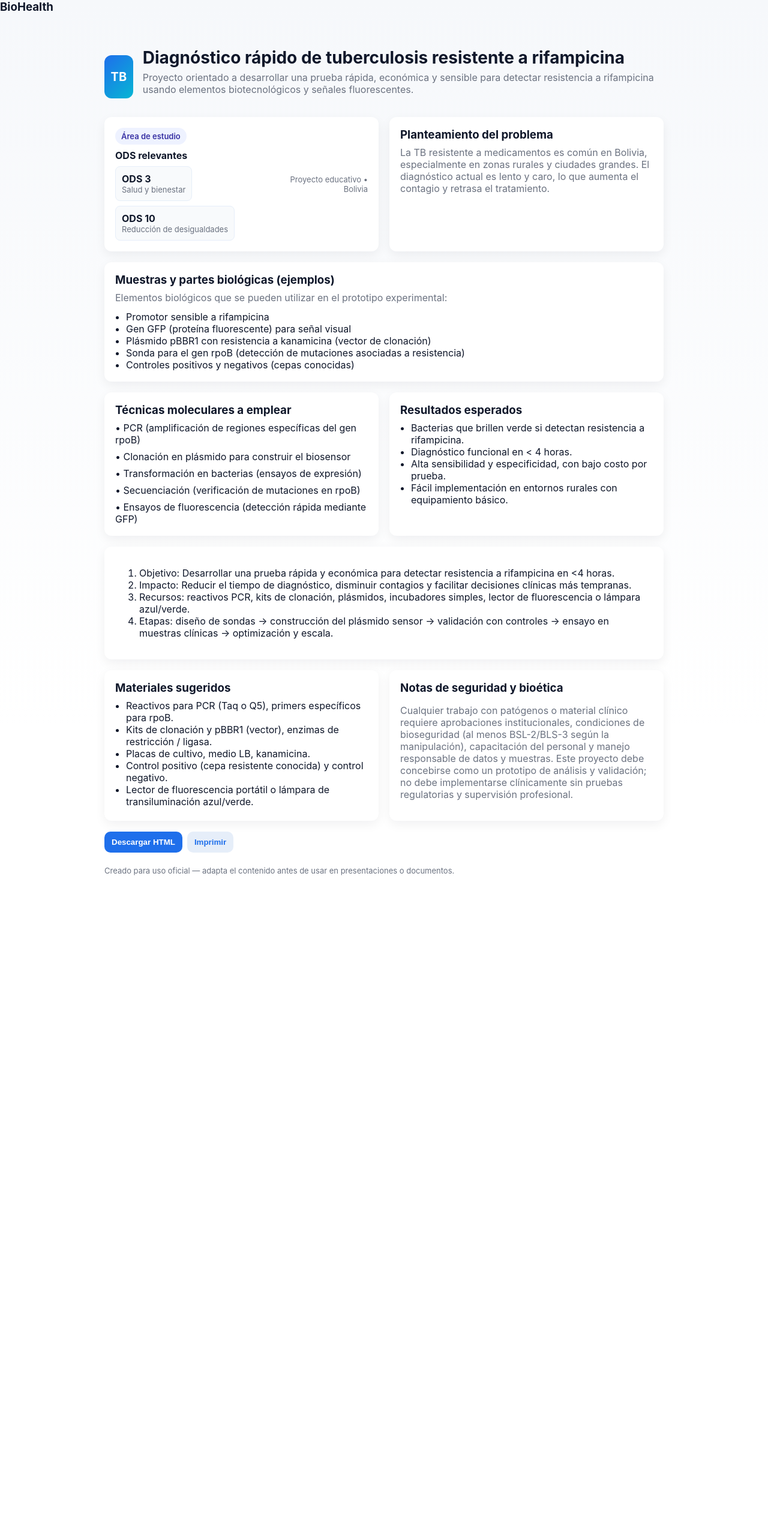
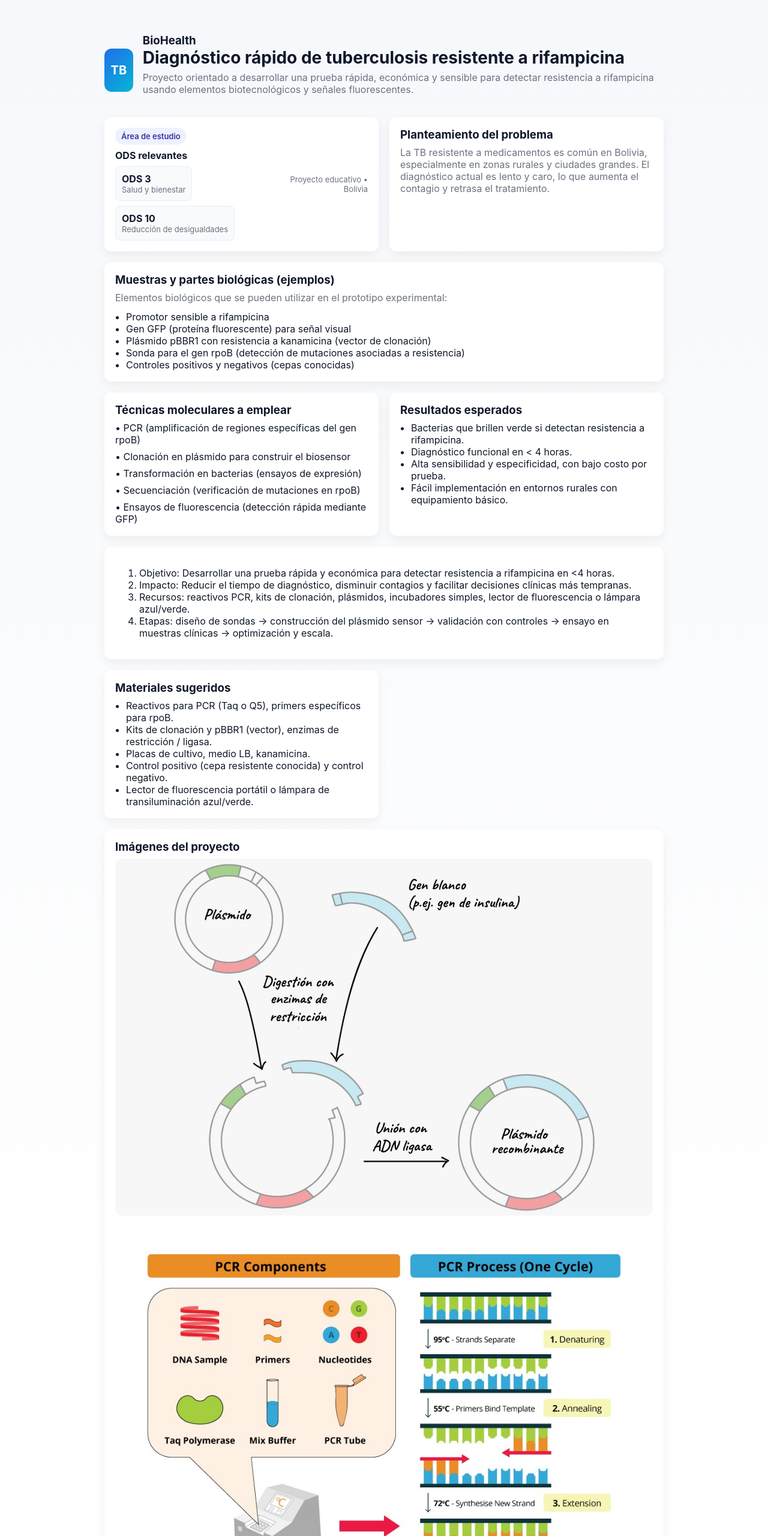
Before and after one commit to alaztito0z/Milu, a plain HTML site: page index.html in a window 1280 px wide. Shown: the top 2560 px of the page at 60% size. Before the commit the page ends 1515 px from the top, so only its background shows below. Drawn offline with Linux system fonts and the light colour scheme.

Commit message:
Update index.html
Signed-off-by: alaztito0z <dark.ast0z@gmail.com>

```diff
--- a/index.html
+++ b/index.html
@@ -3,7 +3,6 @@
 <head>
   <meta charset="utf-8">
   <meta name="viewport" content="width=device-width,initial-scale=1">
-       <h3>BioHealth</h3>
   <title>Proyecto: Diagnóstico rápido de TB resistente</title>
   <style>
     :root{--bg:#f6f8fb;--card:#ffffff;--accent:#1f6feb;--muted:#6b7280}
@@ -28,6 +27,7 @@
     button{background:var(--accent);border:none;color:white;padding:10px 12px;border-radius:10px;font-weight:600;cursor:pointer}
     button.secondary{background:#e6eef9;color:var(--accent)}
     pre{background:#0f172a;color:#e6eef9;padding:12px;border-radius:8px;overflow:auto}
+    img{max-width:100%;border-radius:12px}
     @media (max-width:800px){.grid{grid-template-columns:1fr}.logo{width:60px;height:60px}}
     @media print{body{background:white}header .logo{display:none}.controls{display:none}}
   </style>
@@ -37,6 +37,7 @@
     <header>
       <div class="logo">TB</div>
       <div>
+        <h3 style="margin:0">BioHealth</h3>
         <h1>Diagnóstico rápido de tuberculosis resistente a rifampicina</h1>
         <p class="lead">Proyecto orientado a desarrollar una prueba rápida, económica y sensible para detectar resistencia a rifampicina usando elementos biotecnológicos y señales fluorescentes.</p>
       </div>
@@ -97,7 +98,7 @@
 
       <article class="card full">
         <ol>
-          <li>Objetivo: Desarrollar una prueba rápida y económica para detectar resistencia a rifampicina en <4 horas.</li>
+          <li>Objetivo: Desarrollar una prueba rápida y económica para detectar resistencia a rifampicina en &lt;4 horas.</li>
           <li>Impacto: Reducir el tiempo de diagnóstico, disminuir contagios y facilitar decisiones clínicas más tempranas.</li>
           <li>Recursos: reactivos PCR, kits de clonación, plásmidos, incubadores simples, lector de fluorescencia o lámpara azul/verde.</li>
           <li>Etapas: diseño de sondas → construcción del plásmido sensor → validación con controles → ensayo en muestras clínicas → optimización y escala.</li>
@@ -115,9 +116,11 @@
         </ul>
       </article>
 
-      <article class="card">
-        <h3>Notas de seguridad y bioética</h3>
-        <p style="color:var(--muted)">Cualquier trabajo con patógenos o material clínico requiere aprobaciones institucionales, condiciones de bioseguridad (al menos BSL-2/BLS-3 según la manipulación), capacitación del personal y manejo responsable de datos y muestras. Este proyecto debe concebirse como un prototipo de análisis y validación; no debe implementarse clínicamente sin pruebas regulatorias y supervisión profesional.</p>
+      <!-- Nueva sección con imágenes en vez de bioética -->
+      <article class="card full">
+        <h3>Imágenes del proyecto</h3>
+        <img src="I1.jpg" alt="Imagen 1 del proyecto">
+        <img src="I2.jpg" alt="Imagen 2 del proyecto" style="margin-top:12px">
       </article>
 
     </section>
@@ -144,4 +147,4 @@
     document.getElementById('printBtn').addEventListener('click',function(){window.print();});
   </script>
 </body>
-</html>
+          </html>
```
